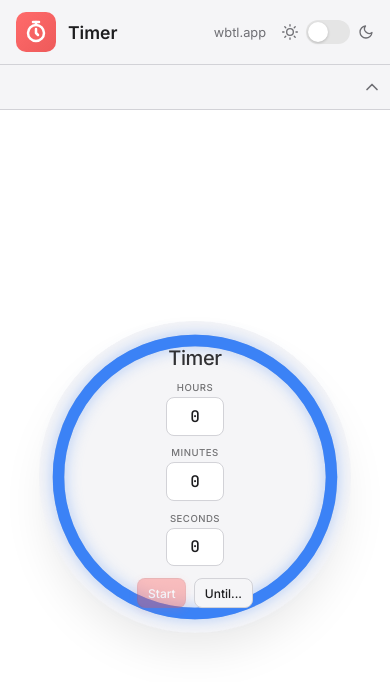
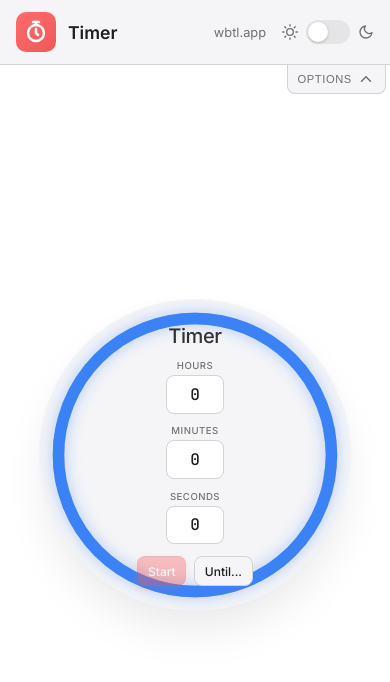
Before and after one commit to wbtl-app/timer, a Vue app: page / in a window 390 px wide. Both pictures are taken after a click on the button "Toggle settings". Shown: the top 682 px of the page. Built offline with nearby package versions, Linux system fonts and the light colour scheme.

Commit message:
Fix config bar toggle: zero-space floating tab when collapsed

```diff
--- a/src/App.vue
+++ b/src/App.vue
@@ -464,8 +464,8 @@ onUnmounted(() => {
       </div>
     </header>
 
-    <div class="config-bar" :class="{ collapsed: configCollapsed }">
-      <div class="config-bar-content">
+    <div class="config-section" :class="{ collapsed: configCollapsed }">
+      <div class="config-bar">
         <div class="setting-select">
           <label>Shape</label>
           <select v-model="indicatorType">
@@ -505,6 +505,7 @@ onUnmounted(() => {
         </div>
       </div>
       <button class="config-toggle" @click="configCollapsed = !configCollapsed" aria-label="Toggle settings">
+        <span v-if="configCollapsed" class="config-toggle-label">Options</span>
         <svg viewBox="0 0 24 24" fill="none" stroke="currentColor" stroke-width="2" stroke-linecap="round" stroke-linejoin="round" :class="{ rotated: configCollapsed }">
           <polyline points="6 9 12 15 18 9"></polyline>
         </svg>
@@ -849,61 +850,57 @@ header {
   }
 }
 
-/* Config Bar */
+/* Config Section */
+.config-section {
+  position: relative;
+  z-index: 10;
+}
+
 .config-bar {
   display: flex;
   align-items: center;
   justify-content: center;
+  gap: 1.5rem;
+  padding: 1rem 3rem 1rem 1.5rem;
   background: var(--bg-secondary);
   border-bottom: 1px solid var(--border);
-  position: relative;
-  padding: 1rem 3rem 1rem 1.5rem;
+  overflow: hidden;
+  max-height: 100px;
+  opacity: 1;
+  transition: max-height 0.3s ease, opacity 0.2s ease, padding 0.3s ease, border-color 0.3s ease;
 }
 
-.config-bar-content {
-  display: flex;
-  align-items: center;
-  justify-content: center;
-  gap: 1.5rem;
-  max-height: 100px;
-  overflow: hidden;
-  opacity: 1;
-  transition: max-height 0.3s ease, opacity 0.2s ease, padding 0.3s ease;
-}
-
-.config-bar.collapsed {
+.config-section.collapsed .config-bar {
+  max-height: 0;
   padding: 0;
-}
-
-.config-bar.collapsed .config-bar-content {
-  max-height: 0;
   opacity: 0;
-  padding: 0;
+  border-bottom-color: transparent;
 }
 
 .config-toggle {
   position: absolute;
   right: 0.5rem;
-  top: 50%;
-  transform: translateY(-50%);
+  top: 0;
+  height: 100%;
   background: none;
   border: none;
   cursor: pointer;
-  padding: 0.5rem;
+  padding: 0 0.5rem;
   display: flex;
   align-items: center;
-  justify-content: center;
+  gap: 0.35rem;
   color: var(--text-secondary);
-  transition: color 0.2s ease, top 0.3s ease, transform 0.3s ease;
+  transition: color 0.2s ease;
   z-index: 1;
 }
 
-.config-bar.collapsed .config-toggle {
-  position: relative;
-  top: auto;
-  right: auto;
-  transform: none;
-  margin: 0.25rem auto;
+.config-section.collapsed .config-toggle {
+  height: auto;
+  padding: 0.3rem 0.6rem;
+  background: var(--bg-secondary);
+  border-radius: 0 0 0.5rem 0.5rem;
+  border: 1px solid var(--border);
+  border-top: none;
 }
 
 .config-toggle:hover {
@@ -911,13 +908,20 @@ header {
 }
 
 .config-toggle svg {
-  width: 20px;
-  height: 20px;
+  width: 18px;
+  height: 18px;
   transition: transform 0.3s ease;
 }
 
 .config-toggle svg.rotated {
   transform: rotate(180deg);
+}
+
+.config-toggle-label {
+  font-size: 0.7rem;
+  font-weight: 500;
+  text-transform: uppercase;
+  letter-spacing: 0.05em;
 }
 
 .setting-select {
@@ -1302,12 +1306,9 @@ h1 {
   }
 
   .config-bar {
-    padding: 0.75rem 2.5rem 0.75rem 1rem;
-  }
-
-  .config-bar-content {
     flex-wrap: wrap;
     gap: 0.75rem;
+    padding: 0.75rem 2.5rem 0.75rem 1rem;
   }
 
   .setting-select {
```
